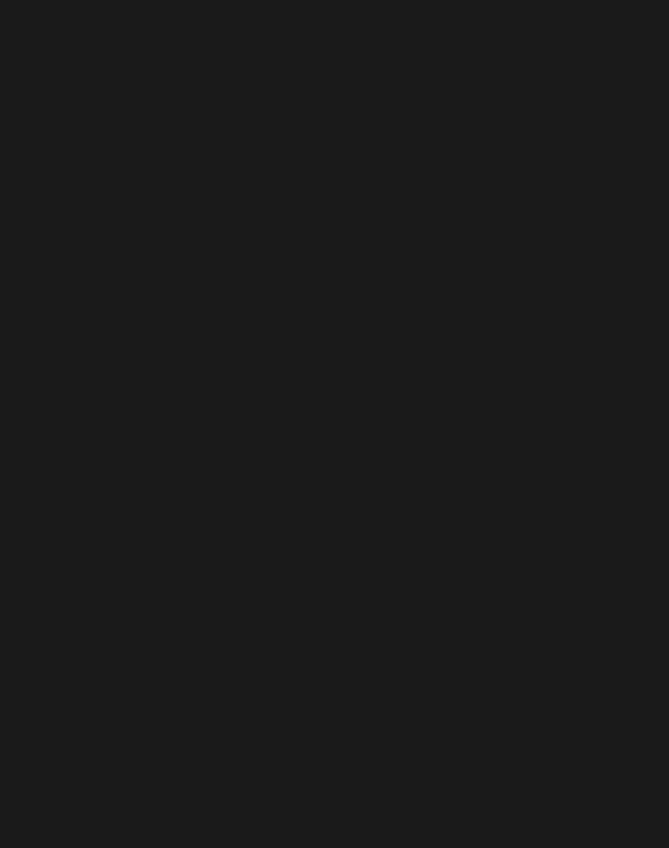
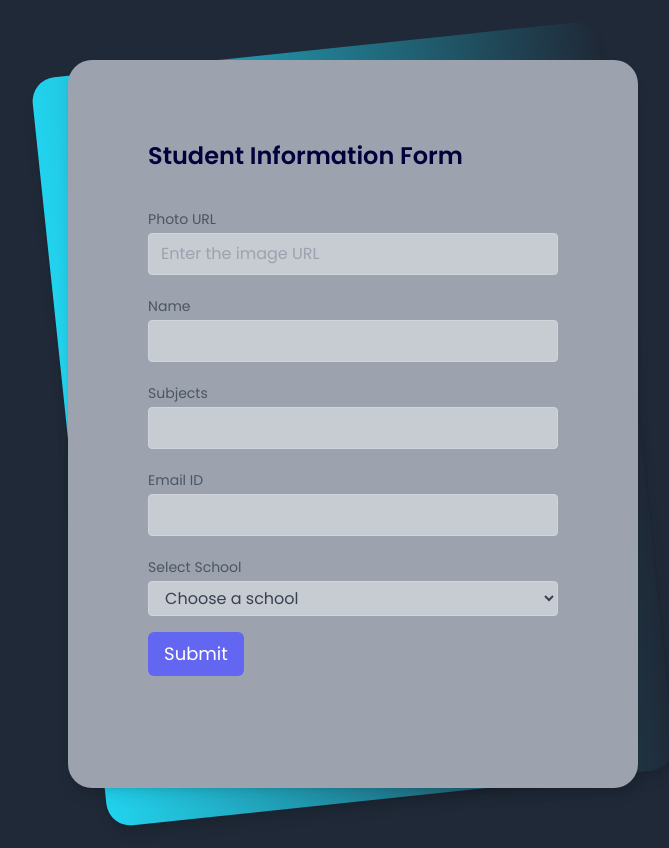
Before and after one commit to deepesh-reddy/KIITInsight, a React (Vite) app: page /upload in a window 1280 px wide. Before the commit this address had no page. Shown: the whole page, without its empty margins (287-956 px from the left). Before the commit the page ends 800 px from the top, so only its background shows below. Built offline with nearby package versions, Linux system fonts and the light colour scheme.

Commit message:
Added upload form

```diff
--- a/index.html
+++ b/index.html
@@ -2,9 +2,9 @@
 <html lang="en">
   <head>
     <meta charset="UTF-8" />
-    <link rel="icon" type="image/svg+xml" href="/vite.svg" />
+    <link rel="icon" type="image/svg+xml" href="" />
     <meta name="viewport" content="width=device-width, initial-scale=1.0" />
-    <title>Vite + React</title>
+    <title>KIITInsight</title>
 
     <link rel="stylesheet" href="https://cdn.jsdelivr.net/npm/bootstrap-icons@1.3.0/font/bootstrap-icons.css">
   </head>
--- a/package.json
+++ b/package.json
@@ -14,6 +14,7 @@
     "@tsparticles/engine": "^3.5.0",
     "@tsparticles/react": "^3.0.0",
     "@tsparticles/slim": "^3.5.0",
+    "axios": "^1.7.5",
     "clsx": "^2.1.1",
     "framer-motion": "^11.3.28",
     "react": "^18.3.1",
--- a/src/App.jsx
+++ b/src/App.jsx
@@ -5,8 +5,10 @@ import MainCard from "./components/Card/MainCard"
 import Home from './components/Home/Home'
 import Developers from './components/Developers/Developers'
 import CsePage from './components/CsePage/CsePage'
+import UploadForm from "./components/UploadForm/Upload"
 // import Developers from './components/Developers/Developers'
 import { BrowserRouter, Routes, Route } from "react-router-dom";
+
 
 
 function App() {
@@ -19,6 +21,7 @@ function App() {
           <Route path="/home" element={<Home />} />
           <Route path="/home/developers" element={<Developers />} />
           <Route path="/home/cse" element={< CsePage/>} />
+          <Route path="/upload" element={< UploadForm/>} />
       </Routes>
     </BrowserRouter>
     {/* <Developers/> */}
--- a/src/components/Animation/Animation.jsx
+++ b/src/components/Animation/Animation.jsx
@@ -6,7 +6,7 @@ import LetterPullup from "../magicui/letter-pullup";
 
 const Animation = () => {
   return (
-    <div className="h-[58rem] relative w-full bg-black flex flex-col items-center justify-center overflow-hidden rounded-md">
+    <div className="h-[60rem] relative w-full bg-black flex flex-col items-center justify-center overflow-hidden rounded-md -mt-10">
       <div className="w-full absolute inset-0 h-screen">
         <SparklesCore
           id="tsparticlesfullpage"
--- /dev/null
+++ b/src/components/UploadForm/Upload.jsx
@@ -0,0 +1,143 @@
+import React, { useState } from 'react';
+import axios from 'axios';
+
+const StudentForm = () => {
+    const [formData, setFormData] = useState({
+        photoUrl: '',
+        name: '',
+        subjects: '',
+        email: '',
+        school: ''
+      });
+
+  const handleChange = (e) => {
+    const { name, value } = e.target;
+    setFormData(prevState => ({
+      ...prevState,
+      [name]: value
+    }));
+  };
+
+  const handleFileChange = (e) => {
+    setFormData(prevState => ({
+      ...prevState,
+      photo: e.target.files[0]
+    }));
+  };
+
+  const handleSubmit = async (e) => {
+    e.preventDefault();
+
+    try {
+      const response = await axios.post('/submit', formData);
+      alert(response.data.message);
+      setFormData({
+        photoUrl: '',
+        name: '',
+        subjects: '',
+        email: '',
+        school: ''
+      });
+    } catch (error) {
+      console.error('Error:', error);
+      alert('An error occurred. Please try again.');
+    }
+  };
+
+  return (
+    <div className="min-h-screen bg-gray-800 py-6 flex flex-col justify-center sm:py-12">
+      <div className="relative py-3 sm:max-w-xl sm:mx-auto">
+        <div className="absolute inset-0 bg-gradient-to-r from-cyan-400 to-light-blue-500 shadow-lg transform -skew-y-6 sm:skew-y-0 sm:-rotate-6 sm:rounded-3xl"></div>
+        <div className="relative px-4 py-10 bg-gray-400 shadow-lg sm:rounded-3xl sm:p-20">
+          <div className="max-w-md mx-auto">
+            <div>
+              <h1 className="text-2xl font-semibold">Student Information Form</h1>
+            </div>
+
+            <div className="divide-y divide-gray-200">
+              <form onSubmit={handleSubmit} className="py-8 text-base leading-6 space-y-4 text-gray-700 sm:text-lg sm:leading-7">
+              <div className="relative">
+  <label htmlFor="photoUrl" className="leading-7 text-sm text-gray-600">Photo URL</label>
+  <input
+    type="url"
+    id="photoUrl"
+    name="photoUrl"
+    required
+    value={formData.photoUrl}
+    onChange={handleChange}
+    placeholder="Enter the image URL"
+    className="w-full bg-gray-100 bg-opacity-50 rounded border border-gray-300 focus:border-indigo-500 focus:bg-white focus:ring-2 focus:ring-indigo-200 text-base outline-none text-gray-700 py-1 px-3 leading-8 transition-colors duration-200 ease-in-out"
+  />
+</div>
+
+                <div className="relative">
+                  <label htmlFor="name" className="leading-7 text-sm text-gray-600">Name</label>
+                  <input
+                    type="text"
+                    id="name"
+                    name="name"
+                    required
+                    value={formData.name}
+                    onChange={handleChange}
+                    className="w-full bg-gray-100 bg-opacity-50 rounded border border-gray-300 focus:border-indigo-500 focus:bg-white focus:ring-2 focus:ring-indigo-200 text-base outline-none text-gray-700 py-1 px-3 leading-8 transition-colors duration-200 ease-in-out"
+                  />
+                </div>
+                <div className="relative">
+                  <label htmlFor="subjects" className="leading-7 text-sm text-gray-600">Subjects</label>
+                  <input
+                    type="text"
+                    id="subjects"
+                    name="subjects"
+                    required
+                    value={formData.subjects}
+                    onChange={handleChange}
+                    className="w-full bg-gray-100 bg-opacity-50 rounded border border-gray-300 focus:border-indigo-500 focus:bg-white focus:ring-2 focus:ring-indigo-200 text-base outline-none text-gray-700 py-1 px-3 leading-8 transition-colors duration-200 ease-in-out"
+                  />
+                </div>
+                <div className="relative">
+                  <label htmlFor="email" className="leading-7 text-sm text-gray-600">Email ID</label>
+                  <input
+                    type="email"
+                    id="email"
+                    name="email"
+                    required
+                    value={formData.email}
+                    onChange={handleChange}
+                    className="w-full bg-gray-100 bg-opacity-50 rounded border border-gray-300 focus:border-indigo-500 focus:bg-white focus:ring-2 focus:ring-indigo-200 text-base outline-none text-gray-700 py-1 px-3 leading-8 transition-colors duration-200 ease-in-out"
+                  />
+                </div>
+                <div className="relative">
+                  <label htmlFor="school" className="leading-7 text-sm text-gray-600">Select School</label>
+                  <select
+                    id="school"
+                    name="school"
+                    required
+                    value={formData.school}
+                    onChange={handleChange}
+                    className="w-full bg-gray-100 bg-opacity-50 rounded border border-gray-300 focus:border-indigo-500 focus:bg-white focus:ring-2 focus:ring-indigo-200 text-base outline-none text-gray-700 py-1 px-3 leading-8 transition-colors duration-200 ease-in-out"
+                  >
+                    <option value="">Choose a school</option>
+                    <option value="school1">School 1</option>
+                    <option value="school2">School 2</option>
+                    <option value="school3">School 3</option>
+                    <option value="school4">School 4</option>
+                    <option value="school5">School 5</option>
+                    <option value="school6">School 6</option>
+                    <option value="school7">School 7</option>
+                  </select>
+                </div>
+                <div className="relative">
+                  <button type="submit" className="bg-indigo-500 text-white rounded-md px-4 py-2 hover:bg-indigo-600 focus:outline-none focus:shadow-outline">
+                    Submit
+                  </button>
+                </div>
+              </form>
+            </div>
+          </div>
+        </div>
+      </div>
+    </div>
+  );
+};
+
+export default StudentForm;
--- a/src/components/magicui/letter-pullup.tsx
+++ b/src/components/magicui/letter-pullup.tsx
@@ -1,5 +1,3 @@
-"use client";
-
 import { motion } from "framer-motion";
 import { cn } from "../lib/utils";
 
@@ -36,7 +34,7 @@ export default function LetterPullup({
           animate="animate"
           custom={i}
           className={cn(
-            "font-display text-center text-3xl sm:text-5xl md:text-6xl lg:text-8xl xl:text-9xl font-bold tracking-[-0.02em] text-black drop-shadow-sm dark:text-white md:leading-[5rem]",
+            "font-display text-center text-3xl sm:text-5xl md:text-6xl lg:text-8xl xl:text-9xl font-bold tracking-[-0.02em] text-white drop-shadow-sm dark:text-gray-200 md:leading-[5rem]",
             className
           )}
         >
@@ -66,7 +64,7 @@ export default function LetterPullup({
           animate="animate"
           custom={splitWords[0].length + "KIIT".length + i}
           className={cn(
-            "font-display text-center text-3xl sm:text-5xl md:text-6xl lg:text-8xl xl:text-9xl font-bold tracking-[-0.02em] text-black drop-shadow-sm dark:text-white md:leading-[5rem]",
+            "font-display text-center text-3xl sm:text-5xl md:text-6xl lg:text-8xl xl:text-9xl font-bold tracking-[-0.02em] text-white drop-shadow-sm dark:text-gray-200 md:leading-[5rem]",
             className
           )}
         >
```
Also changed, not shown: 1 other file (tests, documents, lock files or other folders).
